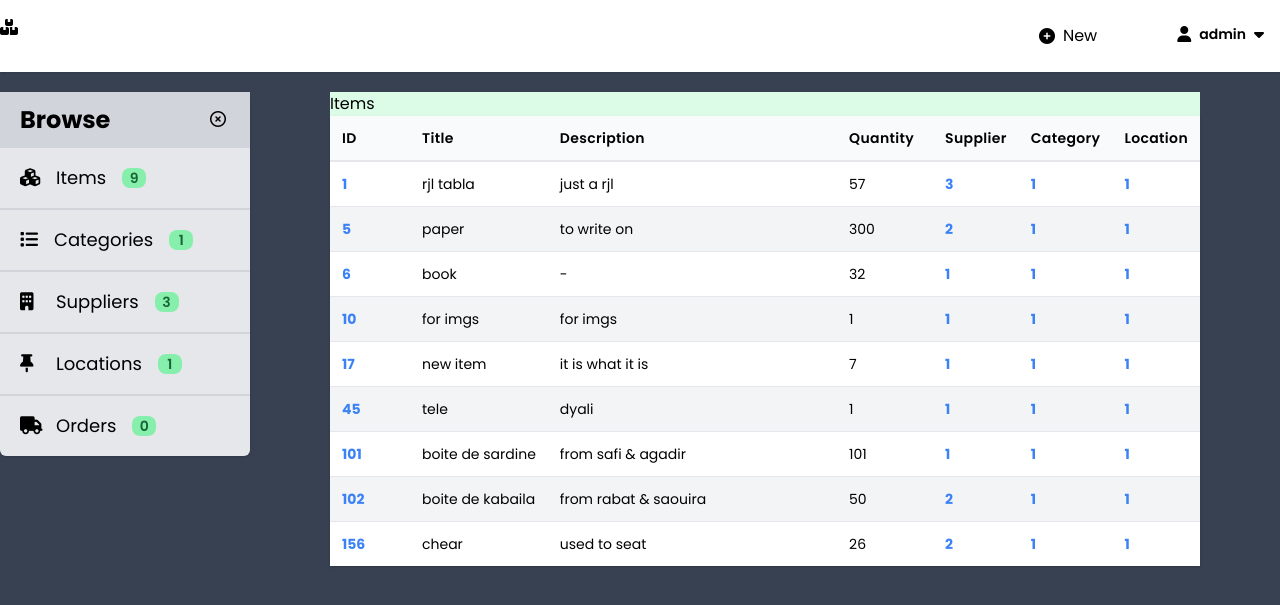
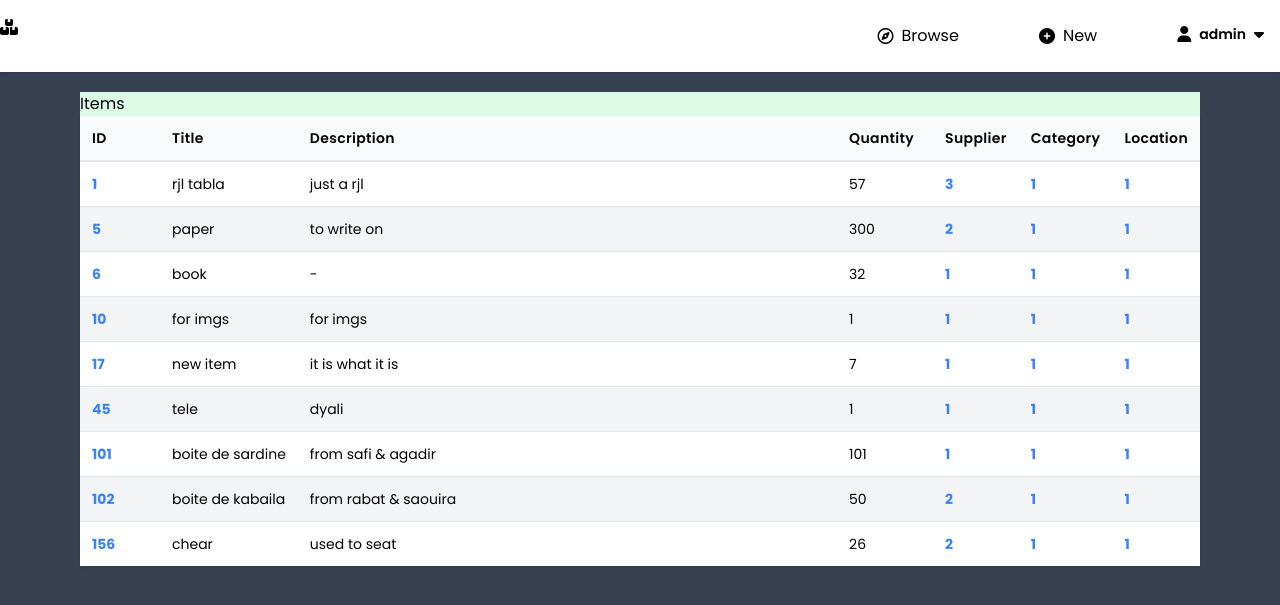
Before and after one commit to karimelkh/inventory_ms, a Django app: page / in a window 1280 px wide. Shown: the top 605 px of the page. Run offline with Django 4.2, Linux system fonts and the light colour scheme; a user stored in the database is signed in; data comes from the database, SQL or seed files in the repository; style sheets or scripts are compiled from the project's sources.

Commit message:
fix: rm sidebar to the top

```diff
--- a/main/templates/main/base.html
+++ b/main/templates/main/base.html
@@ -24,13 +24,68 @@
 				</a>
 				<ul class="flex items-center justify-center">
 					<li class="relative h-full mr-12">
-						<button id="tog-newmenu-btn" class="header-btn">
+						<button id="tog-browsemenu" class="header-btn">
+							<i class="fa-regular fa-compass"></i>
+							<span class="ml-2">
+								Browse
+							</span>
+						</button>
+						<ul id="browsemenu" style="display:none;" class="menu">
+							<li class="px-4 py-2 rounded-md duration-250 hover:bg-gray-200">
+								<a href="/items/" class="flex items-center">
+									<i class="fa-solid fa-cubes w-3"></i>
+									<span class="mx-4">Items</span>
+									<span class="w-6 h-5 flex items-center justify-center text-green-800 text-sm font-semibold rounded-lg bg-green-300">
+										{{ items_count }}
+									</span>
+								</a>
+							</li>
+							<li class="px-4 py-2 rounded-md duration-250 hover:bg-gray-200">
+								<a href="/locations/" class="flex items-center">
+									<i class="fa-solid fa-thumbtack w-3"></i>
+									<span class="mx-4">Locations</span>
+									<span class="w-6 h-5 flex items-center justify-center text-green-800 text-sm font-semibold rounded-lg bg-green-300">
+										{{ locats_count }}
+									</span>
+								</a>
+							</li>
+							<li class="px-4 py-2 rounded-md duration-250 hover:bg-gray-200">
+								<a href="/categories/" class="flex items-center">
+									<i class="fa-solid fa-list w-3"></i>
+									<span class="mx-4">Categories</span>
+									<span class="w-6 h-5 flex items-center justify-center text-green-800 text-sm font-semibold rounded-lg bg-green-300">
+										{{ cats_count }}
+									</span>
+								</a>
+							</li>
+							<li class="px-4 py-2 rounded-md duration-250 hover:bg-gray-200">
+								<a href="/suppliers/" class="flex items-center">
+									<i class="fa-solid fa-building w-3"></i>
+									<span class="mx-4">Suppliers</span>
+									<span class="w-6 h-5 flex items-center justify-center text-green-800 text-sm font-semibold rounded-lg bg-green-300">
+										{{ suppls_count }}
+									</span>
+								</a>
+							</li>
+							<li class="px-4 py-2 rounded-md duration-250 hover:bg-gray-200">
+								<a href="/suppliers/" class="flex items-center">
+									<i class="fa-solid fa-truck w-3"></i>
+									<span class="mx-4">Orders</span>
+									<span class="w-6 h-5 flex items-center justify-center text-green-800 text-sm font-semibold rounded-lg bg-green-300">
+										{{ orders_count }}
+									</span>
+								</a>
+							</li>
+						</ul>
+					</li>
+					<li class="relative h-full mr-12">
+						<button id="tog-newmenu" class="header-btn">
 							<i class="fa-solid fa-circle-plus"></i>
 							<span class="ml-2">
 								New
 							</span>
 						</button>
-						<ul id="newmenu-list" style="display:none;" class="menu">
+						<ul id="newmenu" style="display:none;" class="menu">
 							<li class="px-4 py-2 rounded-md duration-250 hover:bg-gray-200">
 								<a href="/items/new" class="flex items-center">
 									<i class="fa-solid fa-cubes w-3"></i>
@@ -58,14 +113,14 @@
 						</ul>
 					</li>
 					<li class="relative h-full">
-						<button class="header-btn min-w-[7rem]" id="tog-usermenu-btn">
+						<button class="header-btn min-w-[7rem]" id="tog-usermenu">
 							<i class="fa-solid fa-user"></i>
 							<span class="mx-2 text-sm font-semibold">
 								{{ username }}
 							</span>
 							<i class="fa-solid fa-caret-down"></i>
 						</button>
-						<ul id="usermenu-list" style="display:none;" class="menu">
+						<ul id="usermenu" style="display:none;" class="menu">
 							<li class="px-4 py-2 rounded-md duration-250 hover:bg-gray-200">
 								<a href="#" class="flex items-center">
 									<i class="fa-solid fa-gear w-3"></i>
@@ -99,68 +154,7 @@
 		{% endblock %}
 
 		{% block main %}
-		<section id="main-sec" class="grid grid-cols-[250px_1fr]">
-			<button id="show-sidebar-btn" class="hidden w-[45px] h-10 left-0 top-[80px] absolute flex items-center justify-center bg-blue-300 text-blue-800 rounded-tr-full rounded-br-full duration-250 hover:bg-blue-400">
-				<i class="fa-solid fa-right-long"></i>
-			</button>
-			{% block sidebar %}
-			<aside id="sidebar" class="h-fit flex flex-col bg-gray-200 rounded-md shadow">
-				<div class="px-5 flex items-center justify-between bg-gray-300">
-					<span class="py-3 text-2xl font-bold">Browse</span>
-					<button id="hide-sidebar-btn" class="p-1 round-full sctive:bg-gray-800">
-						<i class="fa-regular fa-circle-xmark font-semibold duration-250 hover:text-red-700"></i>
-					</button>
-				</div>
-				<ul class="w-full mr-5 text-lg">
-					<li class="py-4 pr-4 pl-5 border-b-2 border-gray-300 duration-250 hover:bg-gray-700 hover:text-gray-50">
-						<a href="/items" class="w-full h-full flex items-center">
-							<i class="fa-solid fa-cubes w-5"></i>
-							<span class="mx-4 capitalize">items</span>
-							<span class="w-6 h-5 flex items-center justify-center text-green-800 text-sm font-semibold rounded-lg bg-green-300">
-								{{ items_count }}
-							</span>
-						</a>
-					</li>
-					<li class="py-4 pr-4 pl-5 border-b-2 border-gray-300 duration-250 hover:bg-gray-700 hover:text-gray-50">
-						<a href="/items" class="w-full flex items-center">
-							<i class="fa-solid fa-list"></i>
-							<span class="mx-4 capitalize">categories</span>
-							<span class="w-6 h-5 flex items-center justify-center text-green-800 text-sm font-semibold rounded-lg bg-green-300">
-								{{ cats_count }}
-							</span>
-						</a>
-					</li>
-					<li class="py-4 pr-4 pl-5 border-b-2 border-gray-300 duration-250 hover:bg-gray-700 hover:text-gray-50">
-						<a href="/suppliers" class="w-full flex items-center">
-							<i class="fa-solid fa-building w-5"></i>
-							<span class="mx-4 capitalize">suppliers</span>
-							<span class="w-6 h-5 flex items-center justify-center text-green-800 text-sm font-semibold rounded-lg bg-green-300">
-								{{ suppls_count }}
-							</span>
-						</a>
-					</li>
-					<li class="py-4 pr-4 pl-5 border-b-2 border-gray-300 duration-250 hover:bg-gray-700 hover:text-gray-50">
-						<a href="/locations" class="w-full flex items-center">
-							<i class="fa-solid fa-thumbtack w-5"></i>
-							<span class="mx-4 capitalize">locations</span>
-							<span class="w-6 h-5 flex items-center justify-center text-green-800 text-sm font-semibold rounded-lg bg-green-300">
-								{{ locats_count }}
-							</span>
-						</a>
-					</li>
-					<li class="py-4 pr-4 pl-5 duration-250 hover:bg-gray-300">
-						<a href="/orders" class="w-full flex items-center">
-							<i class="fa-solid fa-truck w-5"></i>
-							<span class="mx-4 capitalize">orders</span>
-							<span class="w-6 h-5 flex items-center justify-center text-green-800 text-sm font-semibold rounded-lg bg-green-300">
-								{{ orders_count }}
-							</span>
-						</a>
-					</li>
-				</ul>
-			</aside>
-			{% endblock %}
-
+		<section id="main-sec" class="">
 			{% block content %}
 			<main class="mx-20">
 				{% block actions %}
--- a/static/js/main.js
+++ b/static/js/main.js
@@ -1,31 +1,21 @@
 $(document).ready(function()
 {
-	$("#hide-sidebar-btn").click(hideSideBar);
-	$("#show-sidebar-btn").click(showSideBar);
-	$("#tog-usermenu-btn").click(toggleUserMenu);
-	$("#tog-newmenu-btn").click(toggleNewMenu);
+	$("#tog-usermenu").click(toggleUserMenu);
+	$("#tog-newmenu").click(toggleNewMenu);
+	$("#tog-browsemenu").click(toggleBrowseMenu);
 });
-
-function hideSideBar()
-{
-	$("#sidebar").hide();
-	$("#main-sec").removeClass("grid");
-	$("#show-sidebar-btn").removeClass("hidden");
-}
-
-function showSideBar()
-{
-	$("#show-sidebar-btn").addClass("hidden");
-	$("#main-sec").addClass("grid");
-	$("#sidebar").show();
-}
 
 function toggleUserMenu()
 {
-	$("#usermenu-list").toggle();
+	$("#usermenu").toggle();
 }
 
 function toggleNewMenu()
 {
-	$("#newmenu-list").toggle();
+	$("#newmenu").toggle();
 }
+
+function toggleBrowseMenu()
+{
+	$("#browsemenu").toggle();
+}
```
Also changed, not shown: README.md.
